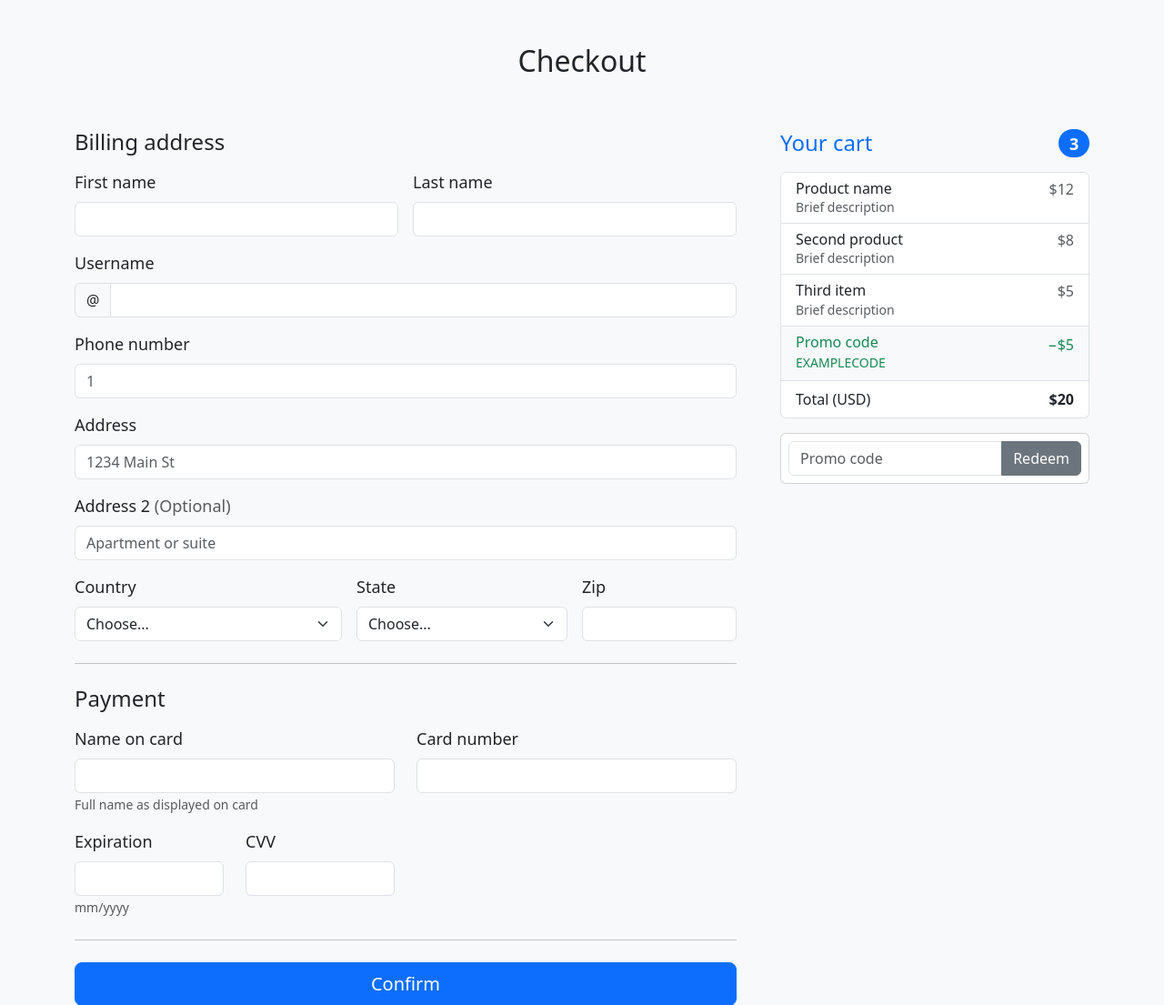
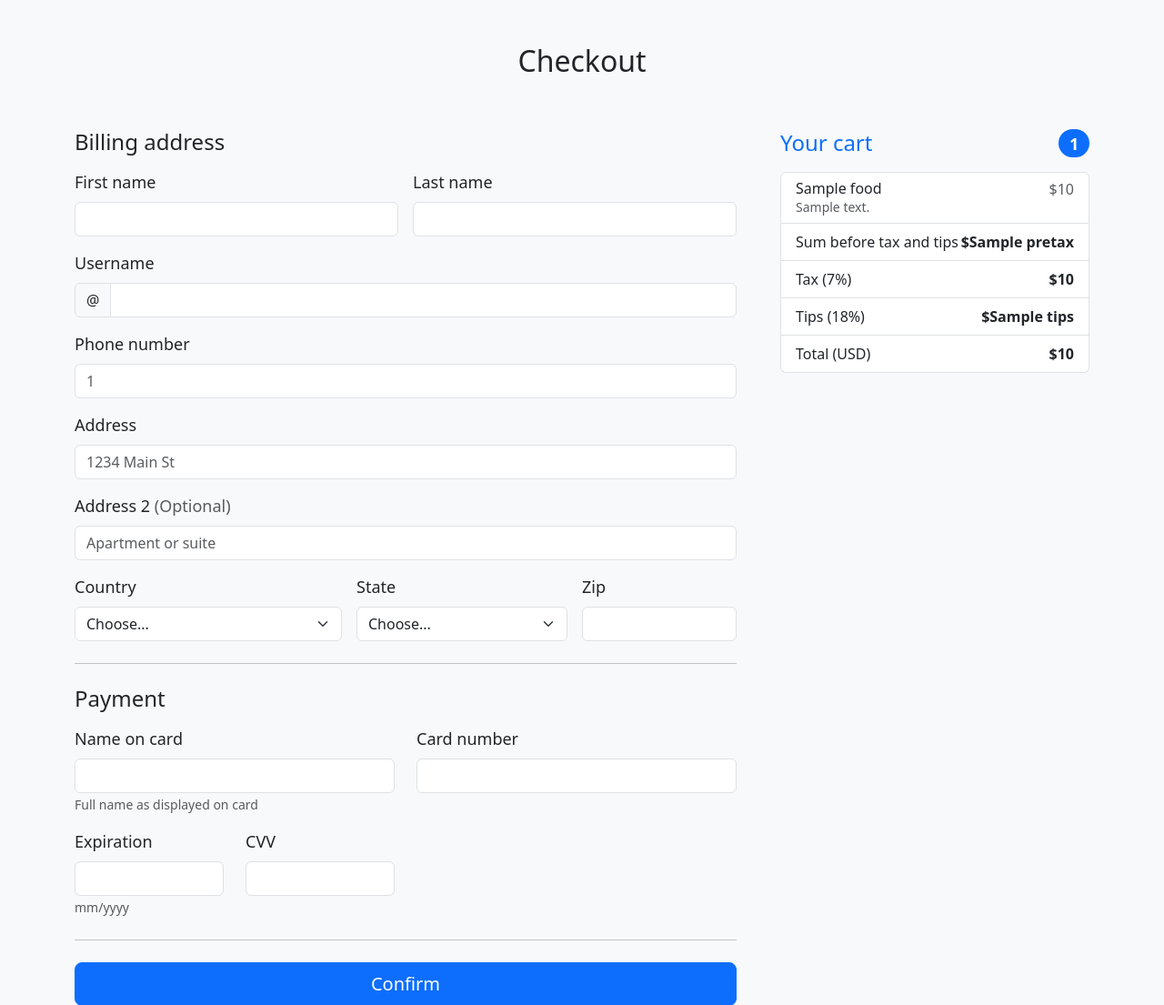
Before and after one commit to yuxuanwu17/Yummy, a Django app: template Yummy/templates/Yummy/checkout.html in a window 1280 px wide. Shown: the part 86-1191 px from the top of the page at 91% size. Run offline with Django 4.2, Linux system fonts and the light colour scheme; the template is opened without the code that fills it: most values are stand-ins (such as "Sample title", 1, 10 or a date in 2020).

Commit message:
add the cart information in checkout page

```diff
--- a/Yummy/templates/Yummy/checkout.html
+++ b/Yummy/templates/Yummy/checkout.html
@@ -71,49 +71,39 @@
                 <div class="col-md-5 col-lg-4 order-md-last">
                     <h4 class="d-flex justify-content-between align-items-center mb-3">
                         <span class="text-primary">Your cart</span>
-                        <span class="badge bg-primary rounded-pill">3</span>
+                        <span class="badge bg-primary rounded-pill">{{ total_quantity }}</span>
                     </h4>
                     <ul class="list-group mb-3">
-                        <li class="list-group-item d-flex justify-content-between lh-sm">
-                            <div>
-                                <h6 class="my-0">Product name</h6>
-                                <small class="text-muted">Brief description</small>
-                            </div>
-                            <span class="text-muted">$12</span>
-                        </li>
-                        <li class="list-group-item d-flex justify-content-between lh-sm">
-                            <div>
-                                <h6 class="my-0">Second product</h6>
-                                <small class="text-muted">Brief description</small>
-                            </div>
-                            <span class="text-muted">$8</span>
-                        </li>
-                        <li class="list-group-item d-flex justify-content-between lh-sm">
-                            <div>
-                                <h6 class="my-0">Third item</h6>
-                                <small class="text-muted">Brief description</small>
-                            </div>
-                            <span class="text-muted">$5</span>
-                        </li>
-                        <li class="list-group-item d-flex justify-content-between bg-light">
-                            <div class="text-success">
-                                <h6 class="my-0">Promo code</h6>
-                                <small>EXAMPLECODE</small>
-                            </div>
-                            <span class="text-success">−$5</span>
+                        {% for foodset in food_set %}
+                            <li class="list-group-item d-flex justify-content-between lh-sm">
+                                <div>
+                                    <h6 class="my-0">{{ foodset.food.name }}</h6>
+                                    <small class="text-muted">{{ foodset.food.description }}</small>
+                                </div>
+                                <span class="text-muted">${{ foodset.food.price }}</span>
+                            </li>
+                        {% endfor %}
+
+                        <li class="list-group-item d-flex justify-content-between">
+                            <span>Sum before tax and tips</span>
+                            <strong>${{ pretax }}</strong>
                         </li>
                         <li class="list-group-item d-flex justify-content-between">
+                            <span>Tax (7%)</span>
+                            <strong>${{ tax }}</strong>
+                        </li>
+                        <li class="list-group-item d-flex justify-content-between">
+                            <span>Tips (18%)</span>
+                            <strong>${{ tips }}</strong>
+                        </li>
+
+                        <li class="list-group-item d-flex justify-content-between">
                             <span>Total (USD)</span>
-                            <strong>$20</strong>
+                            <strong>${{ total }}</strong>
                         </li>
                     </ul>
 
-                    <form class="card p-2">
-                        <div class="input-group">
-                            <input type="text" class="form-control" placeholder="Promo code">
-                            <button type="submit" class="btn btn-secondary">Redeem</button>
-                        </div>
-                    </form>
+
                 </div>
                 <div class="col-md-7 col-lg-8">
                     <h4 class="mb-3">Billing address</h4>
--- a/Yummy/templates/Yummy/summary.html
+++ b/Yummy/templates/Yummy/summary.html
@@ -195,7 +195,7 @@
         <h1 id="id_page_title" class="fw-light">Cart</h1>
         <p id="id_order_id" class="fs-5 fw-light-bolder" data-orderid="{{ order.id }}">Order Number: {{ order.id }}</p>
         {% if not order.is_takeout %}
-            <p class="fs-5 fw-light-bolder">Your table number is: {{table.id}}</p>
+            <p class="fs-5 fw-light-bolder">Your table number is: {{ table.id }}</p>
         {% else %}
             <p class="fs-5 fw-light-bolder">This is a take-out order</p>
         {% endif %}
@@ -227,7 +227,7 @@
                     <button type="button" class="btn btn-outline-dark minus-btn" data-id="{{ foodset.food.id }}"> -
                     </button>
                 </td>
-                <td><span id="id_quantity_of_{{ foodset.food.id }}" class="quantity_input">{{ foodset.quantity }}</td>
+                <td><span id="id_quantity_of_{{ foodset.food.id }}" class="quantity_input"></span>{{ foodset.quantity }}</td>
                 <td>
                     <button type="button" class="btn btn-outline-dark plus-btn" data-id="{{ foodset.food.id }}"> +
                     </button>
```
Also changed, not shown: Yummy/views.py (+90 -43 lines).
